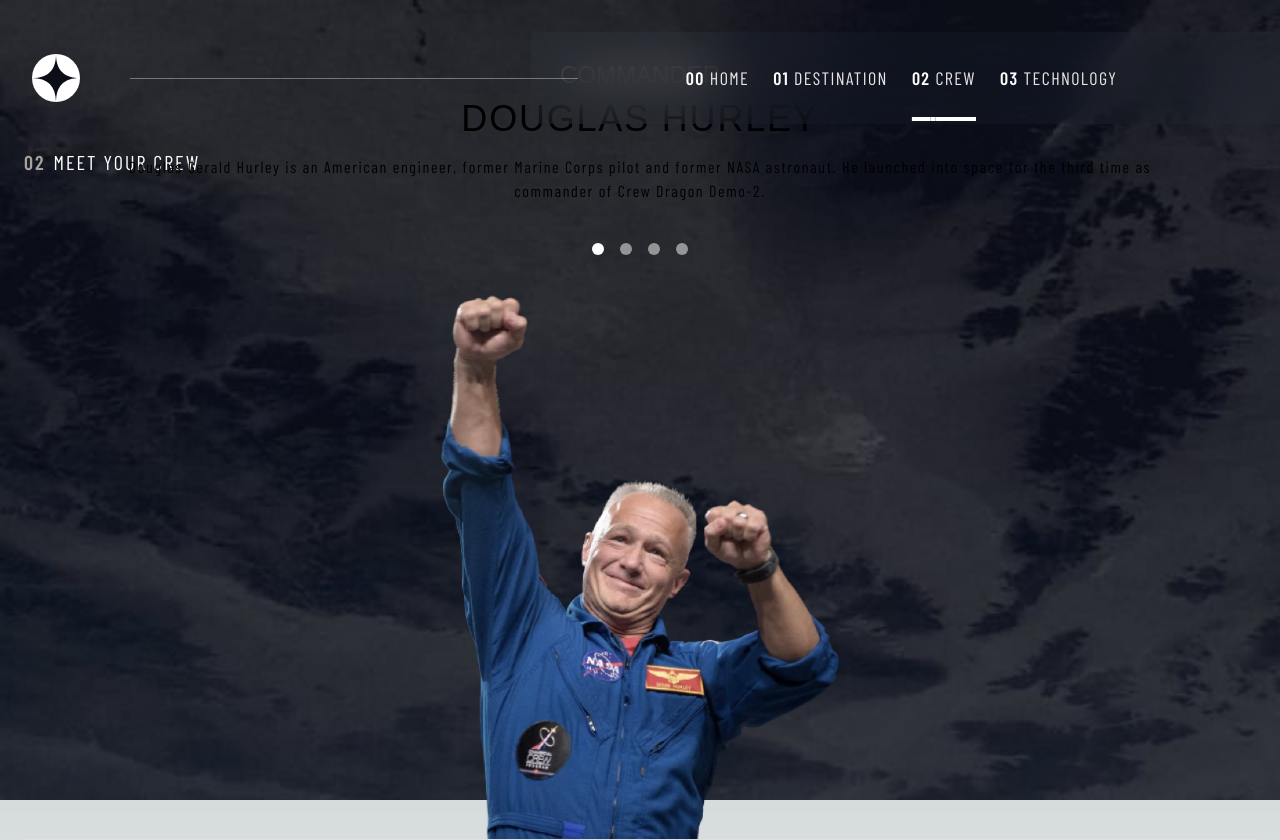
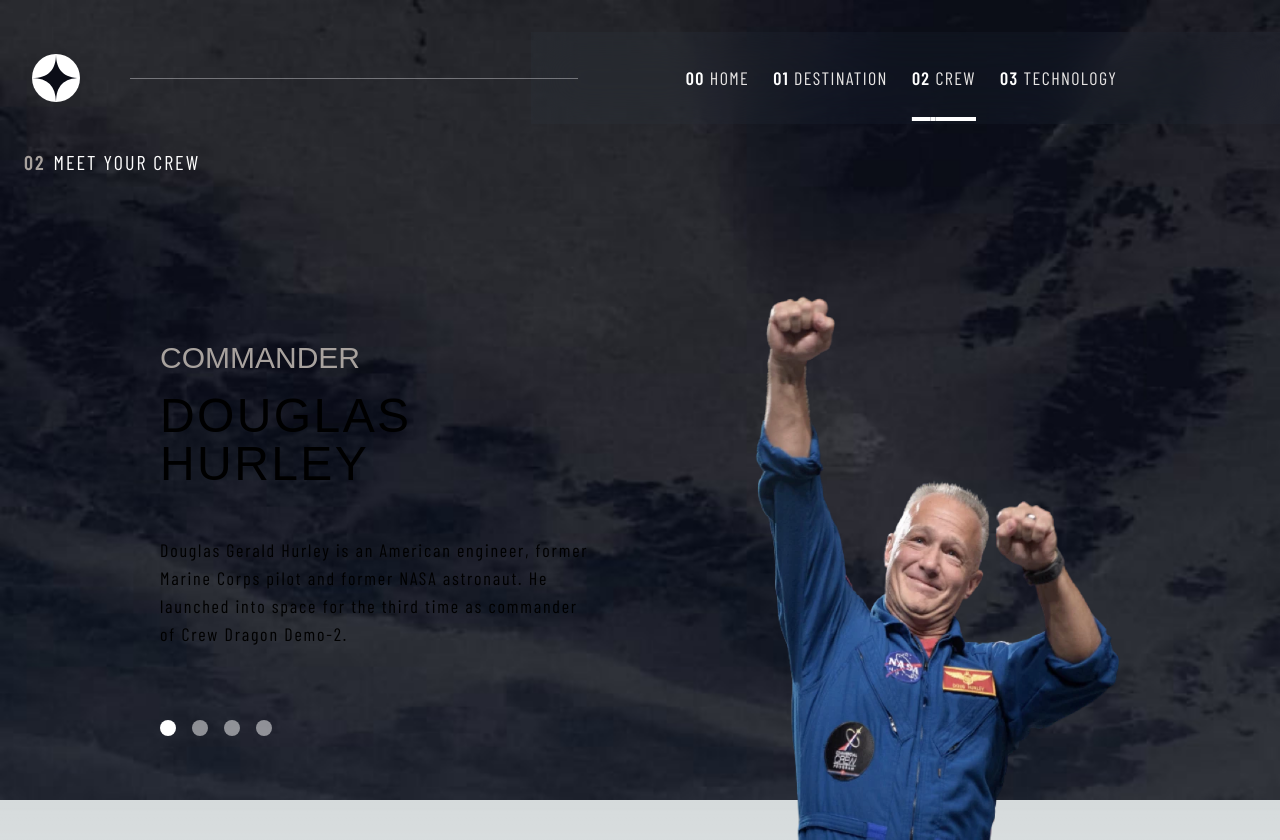
Before and after one commit to ferutizi/space-tourism, a Next.js app: page /crew in a window 1280 px wide. Built offline with nearby package versions, Linux system fonts and the light colour scheme; a web font is replaced by a local one.

Commit message:
desktop crew page styled

```diff
--- a/src/app/crew/page.tsx
+++ b/src/app/crew/page.tsx
@@ -4,10 +4,14 @@
 import Subtitle from '../components/Subtitle'
 import data from '../../../data.json'
 import { useState } from 'react'
+import useWidth from '../hooks/useWidth'
 
 export default function MemberPage (): JSX.Element {
   const initialMember = data.crew.filter(e => e.name === 'Douglas Hurley')
   const [currentMember, setCurrentMember] = useState(initialMember[0])
+
+  // Current user width screen
+  const currentWidth = useWidth()
 
   const handleMember = (name: string): void => {
     const newMember = data.crew.filter(e => e.name === name)
@@ -16,37 +20,66 @@
 
   const normalizedName = currentMember.name.toLowerCase().replace(' ', '-')
 
-  return (
-    <section className='crew h-screen'>
-      <Header />
-      <Subtitle />
-      <article className='page-h flex flex-col items-center justify-start text-center pb-4 px-6 md:flex-col-reverse md:justify-between md:pb-0 md:pt-6 page-h-tablet'>
-        <div className='flex flex-col items-center w-full'>
+  const NavComponent = (): JSX.Element => {
+    return (
+        <nav className='flex gap-4 my-8 md:my-2'>
+        {data.crew.map(e =>
+          <div
+            onClick={() => { handleMember(e.name) }}
+            key={e.name}
+            className={`w-3 h-3 bg-white rounded-full lg:w-4 lg:h-4 ${e.name === currentMember.name ? 'opacity-100' : 'opacity-50'}`}
+          >
+          </div>
+        )}
+        </nav>
+    )
+  }
+
+  const DetailsComponent = (): JSX.Element => {
+    return (
+      <>
+        <div className='flex flex-col gap-1 md:gap-2 lg:gap-4'>
+          <p className='font-bell text-stone-400 text-lg md:text-2xl lg:text-3xl'>{currentMember.role.toUpperCase()}</p>
+          <h1 className='font-bell text-2xl tracking-wider mb-4 md:text-4xl lg:text-5xl'>{currentMember.name.toUpperCase()}</h1>
+        </div>
+        <p className='alter-font font-thin mb-8 tracking-widest md:px-20 lg:px-0 max-w-xl lg:max-w-md lg:text-lg'>{currentMember.bio}</p>
+      </>
+    )
+  }
+
+  const ImageComponent = (): JSX.Element => {
+    return (
+      <>
+        <div className='flex flex-col items-center'>
           <img
             className='h-52 mt-8 md:h-100'
             src={`/assets/images/crew/image-${normalizedName}.webp`}
             alt={currentMember.name}
             title={currentMember.name}
-          />
-          <hr className='w-full opacity-40'></hr>
+            />
+          <hr className='w-full opacity-40 lg:hidden'></hr>
         </div>
-        <nav className='flex gap-4 my-8 md:my-2'>
-          {data.crew.map(e =>
-            <div
-              onClick={() => { handleMember(e.name) }}
-              key={e.name}
-              className={`w-3 h-3 bg-white rounded-full ${e.name === currentMember.name ? 'opacity-100' : 'opacity-50'}`}
-            >
+      </>
+    )
+  }
+
+  return (
+    <section className='crew h-screen'>
+      <Header />
+      <Subtitle />
+      <article className='page-h flex flex-col items-center justify-start text-center pb-4 px-6 md:flex-col-reverse md:justify-between md:pb-0 md:pt-6 page-h-tablet lg:flex-row-reverse lg:px-40 page-h-desktop lg:items-end lg:justify-center lg:gap-40'>
+        <ImageComponent />
+        {currentWidth <= 1024
+          ? <>
+              <NavComponent />
+              <DetailsComponent />
+            </>
+          : <div className='lg:flex lg:flex-col lg:text-left gap-8 h-full justify-end lg:pb-24'>
+              <DetailsComponent />
+              <NavComponent />
             </div>
-          )}
-        </nav>
-        <div>
-          <div className='flex flex-col gap-1 md:gap-2'>
-            <p className='font-bell text-stone-400 text-lg md:text-2xl'>{currentMember.role.toUpperCase()}</p>
-            <h1 className='font-bell text-2xl tracking-wider mb-4 md:text-4xl'>{currentMember.name.toUpperCase()}</h1>
-          </div>
-          <p className='alter-font font-thin mb-8 tracking-widest md:px-20'>{currentMember.bio}</p>
-        </div>
+        }
+
       </article>
     </section>
   )
```
